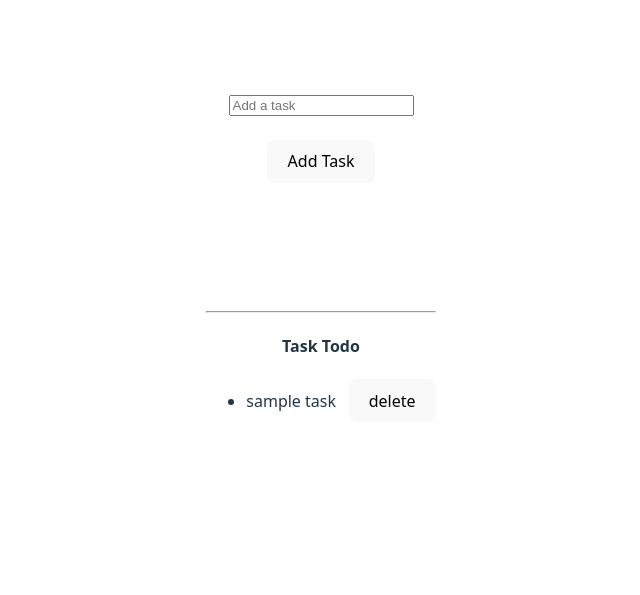
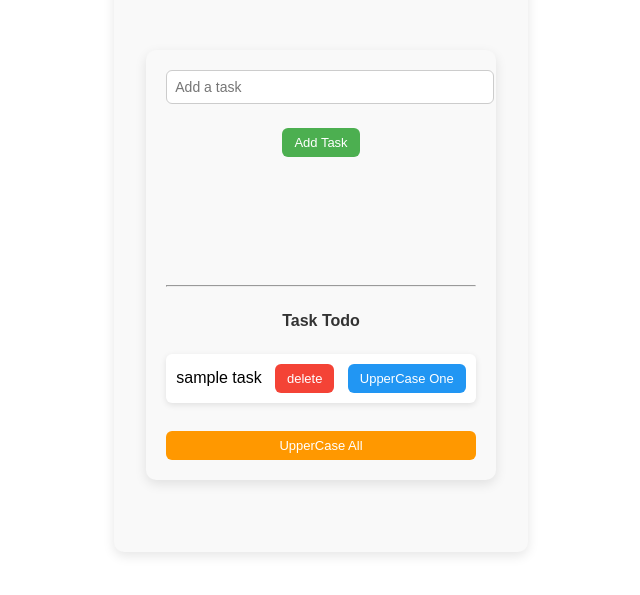
Before and after one commit to siddhi1012/React, a React (Vite) app in the folder react-state-class/: page / in a window 1280 px wide. Shown: the part 135-730 px from the top of the page, without its empty margins (319-959 px from the left). Built offline with nearby package versions, Linux system fonts and the light colour scheme; the HTML template or start-up script is replaced by a standard one.

Commit message:
via upload

```diff
--- /dev/null
+++ b/react-state-class/src/TodoList.css
@@ -0,0 +1,92 @@
+/* Page center */
+div {
+  max-width: 420px;
+  margin: 40px auto;
+  padding: 20px;
+  background: #f9f9f9;
+  border-radius: 10px;
+  font-family: Arial, sans-serif;
+  box-shadow: 0 4px 12px rgba(0,0,0,0.1);
+}
+
+/* Input box */
+input {
+  width: 100%;
+  padding: 8px;
+  border-radius: 6px;
+  border: 1px solid #ccc;
+  font-size: 14px;
+}
+
+/* Buttons */
+button {
+  padding: 7px 12px;
+  border: none;
+  border-radius: 6px;
+  background: #4caf50;
+  color: white;
+  cursor: pointer;
+  font-size: 13px;
+}
+
+button:hover {
+  background: #43a047;
+}
+
+/* List */
+ul {
+  list-style: none;
+  padding: 0;
+}
+
+li {
+  background: white;
+  padding: 10px;
+  margin-bottom: 8px;
+  border-radius: 6px;
+  display: flex;
+  justify-content: space-between;
+  align-items: center;
+  box-shadow: 0 2px 6px rgba(0,0,0,0.1);
+}
+
+/* Task text */
+li span {
+  color: black;
+  font-weight: 500;
+}
+
+/* Delete button */
+li button:first-of-type {
+  background: #f44336;
+}
+
+li button:first-of-type:hover {
+  background: #d32f2f;
+}
+
+/* Uppercase button */
+li button:last-of-type {
+  background: #2196f3;
+}
+
+li button:last-of-type:hover {
+  background: #1976d2;
+}
+
+/* Uppercase all button */
+ul + button {
+  width: 100%;
+  margin-top: 12px;
+  background: #ff9800;
+}
+
+ul + button:hover {
+  background: #fb8c00;
+}
+
+/* Title */
+h4 {
+  text-align: center;
+  color: #333;
+}
--- a/react-state-class/src/TodoList.jsx
+++ b/react-state-class/src/TodoList.jsx
@@ -1,6 +1,7 @@
 import { useState } from "react"
 import { v4 as uuidv4 } from 'uuid';
 uuidv4();
+import "./TodoList.css";
 export default function TodoList() {
     //state vaiable
     let [todos, setTodo] = useState([{ task: "sample task", id: uuidv4() }]);
@@ -14,9 +15,36 @@ export default function TodoList() {
     let updateTodoValue = (event) => {
         setNewTodo(event.target.value);
     };
-    let deleteTodo = () => {
-        console.log("Task Deleted");
+    let deleteTodo = (id) => {
+        setTodo((prevTodos) => (todos.filter((prevTodos) => prevTodos.id != id)));
     }
+    let upperCaseAll = () => {
+        setTodo((prevTodos) => (
+            prevTodos.map((todo) => {
+                return {
+                    ...todo,
+                    task: todo.task.toUpperCase()
+                };
+            })
+        ));
+    }
+
+    let upperCaseOne = (id) => {
+        setTodo((prevTodos) =>
+            prevTodos.map((todo) => {
+                if (todo.id == id) {
+                    return {
+                        ...todo,
+                        task: todo.task.toUpperCase()
+                    };
+                } else {
+                    return todo;
+                }
+            })
+        );
+    }
+
+
     return (
         <div>
             <input type="text"
@@ -32,14 +60,17 @@ export default function TodoList() {
             <ul>
                 {
                     todos.map((todo) => (
-                        <li key="todo.id">
+                        <li key={todo.id}>
                             <span>{todo.task}</span>
                             &nbsp;&nbsp;&nbsp;
-                            <button onClick={deleteTodo}>delete</button>
+                            <button onClick={() => deleteTodo(todo.id)}>delete</button>
+                             &nbsp;&nbsp;&nbsp;
+                            <button onClick={() => upperCaseOne(todo.id)}>UpperCase One</button>
                         </li>
-                    ))
-                }
+                    ))}
             </ul>
+            <button onClick={upperCaseAll}>UpperCase All</button>
+
         </div>
     )
 }
```
